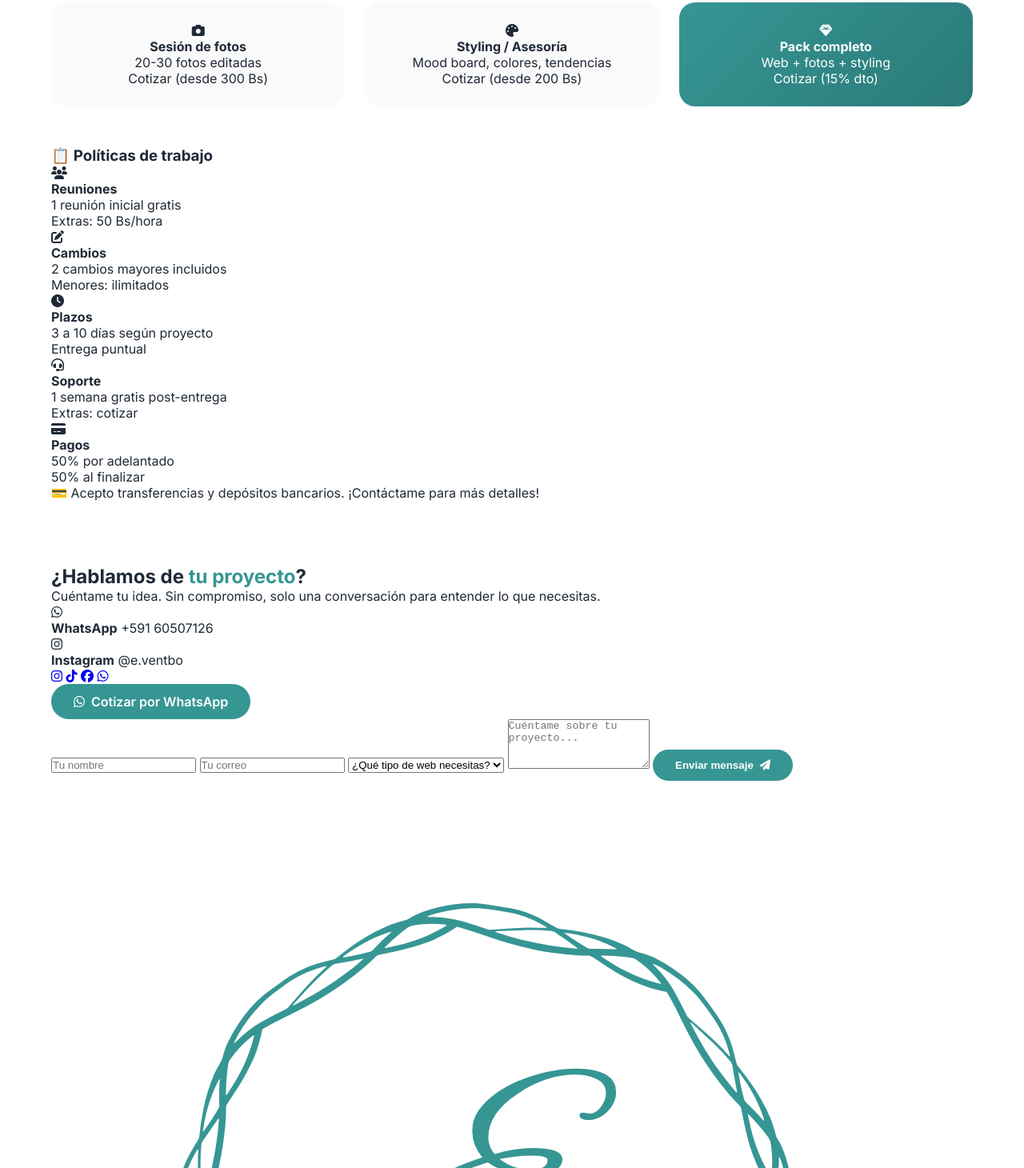
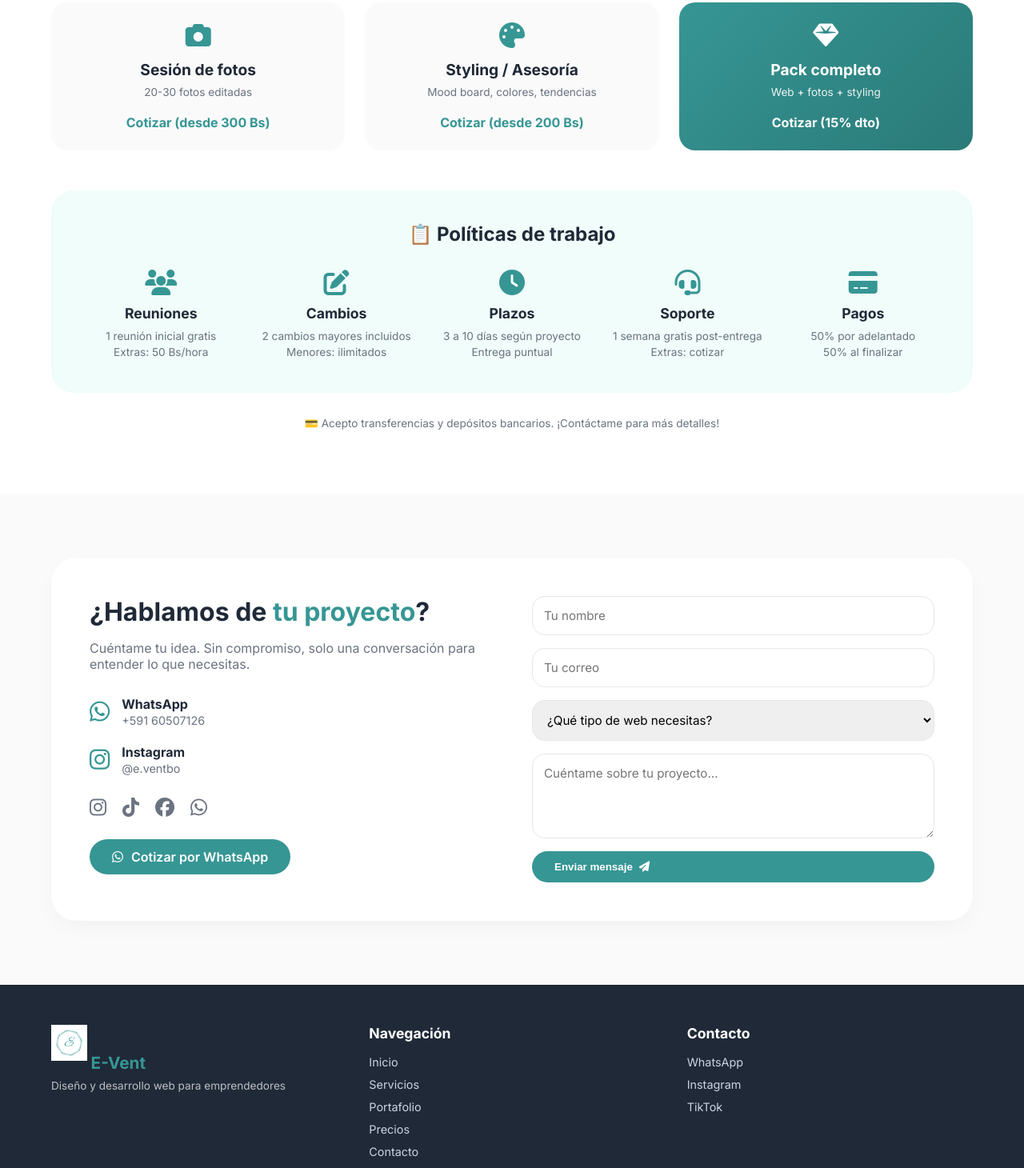
Before and after one commit to CarolinaCaba/event, a plain HTML site: page index.html in a window 1280 px wide. Shown: the part 5036-6496 px from the top of the page at 80% size. Drawn offline with nearby package versions, Linux system fonts and the light colour scheme.

Commit message:
Update styles.css

```diff
--- a/styles.css
+++ b/styles.css
@@ -390,7 +390,7 @@ nav {
     border-bottom: none;
 }
 
-/* Servicios adicionales */
+/* ========== SERVICIOS ADICIONALES ========== */
 .servicios-extra {
     margin-bottom: 50px;
 }
@@ -399,6 +399,7 @@ nav {
     text-align: center;
     margin-bottom: 30px;
     font-size: 1.5rem;
+    color: #1f2937;
 }
 
 .extra-grid {
@@ -415,6 +416,11 @@ nav {
     transition: 0.3s;
 }
 
+.extra-card:hover {
+    transform: translateY(-5px);
+    box-shadow: 0 10px 25px -8px rgba(0,0,0,0.1);
+}
+
 .extra-card.destacado {
     background: linear-gradient(135deg, #369694, #2a7a78);
     color: white;
@@ -422,4 +428,359 @@ nav {
 
 .extra-card.destacado i,
 .extra-card.destacado h4,
-.extra
+.extra-card.destacado .extra-precio {
+    color: white;
+}
+
+.extra-card i {
+    font-size: 2rem;
+    color: #369694;
+    margin-bottom: 15px;
+}
+
+.extra-card h4 {
+    margin-bottom: 8px;
+    font-size: 1.2rem;
+}
+
+.extra-card p {
+    font-size: 0.85rem;
+    margin-bottom: 10px;
+    color: #6b7280;
+}
+
+.extra-card.destacado p {
+    color: rgba(255,255,255,0.9);
+}
+
+.extra-precio {
+    display: inline-block;
+    font-weight: 700;
+    color: #369694;
+    margin-top: 10px;
+}
+
+/* ========== POLÍTICAS DE TRABAJO ========== */
+.politicas {
+    background: #f0fdfa;
+    border-radius: 28px;
+    padding: 40px;
+    margin-bottom: 30px;
+}
+
+.politicas h3 {
+    text-align: center;
+    margin-bottom: 30px;
+    font-size: 1.5rem;
+    color: #1f2937;
+}
+
+.politicas-grid {
+    display: grid;
+    grid-template-columns: repeat(auto-fit, minmax(180px, 1fr));
+    gap: 25px;
+}
+
+.politica {
+    text-align: center;
+}
+
+.politica i {
+    font-size: 2rem;
+    color: #369694;
+    margin-bottom: 12px;
+}
+
+.politica h4 {
+    margin-bottom: 8px;
+    font-size: 1.1rem;
+}
+
+.politica p {
+    font-size: 0.85rem;
+    color: #6b7280;
+    line-height: 1.5;
+}
+
+.precios-nota {
+    text-align: center;
+    color: #6b7280;
+    font-size: 0.85rem;
+    margin-top: 20px;
+}
+
+/* ========== CONTACTO ========== */
+.contacto {
+    padding: 80px 0;
+    background: #fafafa;
+}
+
+.contacto-wrapper {
+    display: grid;
+    grid-template-columns: 1fr 1fr;
+    gap: 50px;
+    background: white;
+    border-radius: 32px;
+    padding: 48px;
+    box-shadow: 0 10px 30px -8px rgba(0,0,0,0.05);
+}
+
+.contacto-info h2 {
+    font-size: 2rem;
+    margin-bottom: 16px;
+}
+
+.contacto-info p {
+    color: #6b7280;
+    margin-bottom: 30px;
+}
+
+.contacto-detalle {
+    display: flex;
+    align-items: center;
+    gap: 15px;
+    margin-bottom: 20px;
+}
+
+.contacto-detalle i {
+    font-size: 1.8rem;
+    color: #369694;
+}
+
+.contacto-detalle strong {
+    display: block;
+    font-size: 1rem;
+}
+
+.contacto-detalle span {
+    color: #6b7280;
+    font-size: 0.9rem;
+}
+
+.contacto-redes {
+    display: flex;
+    gap: 20px;
+    margin: 25px 0;
+}
+
+.contacto-redes a {
+    color: #6b7280;
+    font-size: 1.5rem;
+    transition: 0.3s;
+}
+
+.contacto-redes a:hover {
+    color: #369694;
+}
+
+.btn-wsp-contacto {
+    display: inline-flex;
+    align-items: center;
+    gap: 10px;
+}
+
+.contacto-form form {
+    display: flex;
+    flex-direction: column;
+    gap: 16px;
+}
+
+.contacto-form input,
+.contacto-form select,
+.contacto-form textarea {
+    padding: 14px;
+    border: 1px solid #e5e7eb;
+    border-radius: 16px;
+    font-family: inherit;
+    font-size: 0.95rem;
+}
+
+.contacto-form input:focus,
+.contacto-form select:focus,
+.contacto-form textarea:focus {
+    outline: none;
+    border-color: #369694;
+}
+
+.contacto-form button {
+    width: 100%;
+}
+
+.form-mensaje {
+    margin-top: 15px;
+    padding: 12px;
+    border-radius: 12px;
+    text-align: center;
+    display: none;
+}
+
+/* ========== FOOTER ========== */
+footer {
+    background: #1f2937;
+    color: white;
+    padding: 50px 0 30px;
+}
+
+.footer-content {
+    display: grid;
+    grid-template-columns: repeat(auto-fit, minmax(200px, 1fr));
+    gap: 40px;
+    margin-bottom: 40px;
+}
+
+.footer-logo img {
+    height: 45px;
+    margin-bottom: 10px;
+}
+
+.footer-logo span {
+    font-size: 1.3rem;
+    font-weight: 700;
+    color: #369694;
+}
+
+.footer-logo p {
+    font-size: 0.85rem;
+    opacity: 0.7;
+    margin-top: 8px;
+}
+
+.footer-links h4 {
+    margin-bottom: 15px;
+    font-size: 1.1rem;
+}
+
+.footer-links ul {
+    list-style: none;
+}
+
+.footer-links li {
+    margin-bottom: 8px;
+}
+
+.footer-links a {
+    color: #cbd5e1;
+    text-decoration: none;
+    transition: 0.3s;
+    font-size: 0.9rem;
+}
+
+.footer-links a:hover {
+    color: #369694;
+}
+
+.footer-bottom {
+    text-align: center;
+    padding-top: 30px;
+    border-top: 1px solid #334155;
+    font-size: 0.85rem;
+    opacity: 0.7;
+}
+
+/* ========== RESPONSIVE ========== */
+@media (max-width: 768px) {
+    .hero-container,
+    .contacto-wrapper {
+        grid-template-columns: 1fr;
+    }
+
+    .hero-text h1 {
+        font-size: 2rem;
+    }
+
+    .portafolio-vertical {
+        gap: 30px;
+    }
+
+    .portafolio-info {
+        padding: 20px;
+    }
+
+    .portafolio-info h3 {
+        font-size: 1.3rem;
+    }
+
+    .tabla-header, .tabla-fila {
+        font-size: 0.7rem;
+        padding: 10px;
+    }
+
+    .politicas {
+        padding: 25px;
+    }
+
+    .politicas-grid {
+        grid-template-columns: 1fr;
+        gap: 20px;
+    }
+
+    .extra-grid {
+        grid-template-columns: 1fr;
+    }
+
+    .nav-links {
+        position: fixed;
+        top: 70px;
+        left: -100%;
+        background: white;
+        width: 100%;
+        flex-direction: column;
+        align-items: center;
+        padding: 30px;
+        transition: 0.3s;
+        box-shadow: 0 10px 15px -3px rgba(0,0,0,0.1);
+    }
+
+    .nav-links.active {
+        left: 0;
+    }
+
+    .menu-icon {
+        display: block;
+    }
+
+    .section-title {
+        font-size: 1.8rem;
+    }
+
+    .contacto-wrapper {
+        padding: 30px;
+    }
+
+    .footer-content {
+        grid-template-columns: 1fr;
+        text-align: center;
+        gap: 30px;
+    }
+
+    .footer-logo img {
+        margin: 0 auto 10px;
+    }
+}
+
+/* ========== AJUSTES ADICIONALES ========== */
+@media (max-width: 480px) {
+    .container {
+        padding: 0 16px;
+    }
+
+    .hero-buttons {
+        flex-direction: column;
+    }
+
+    .hero-buttons .btn {
+        width: 100%;
+        justify-content: center;
+    }
+
+    .portafolio-carrusel .swiper-button-next,
+    .portafolio-carrusel .swiper-button-prev {
+        width: 28px;
+        height: 28px;
+    }
+
+    .portafolio-carrusel .swiper-button-next:after,
+    .portafolio-carrusel .swiper-button-prev:after {
+        font-size: 10px;
+    }
+}
```
